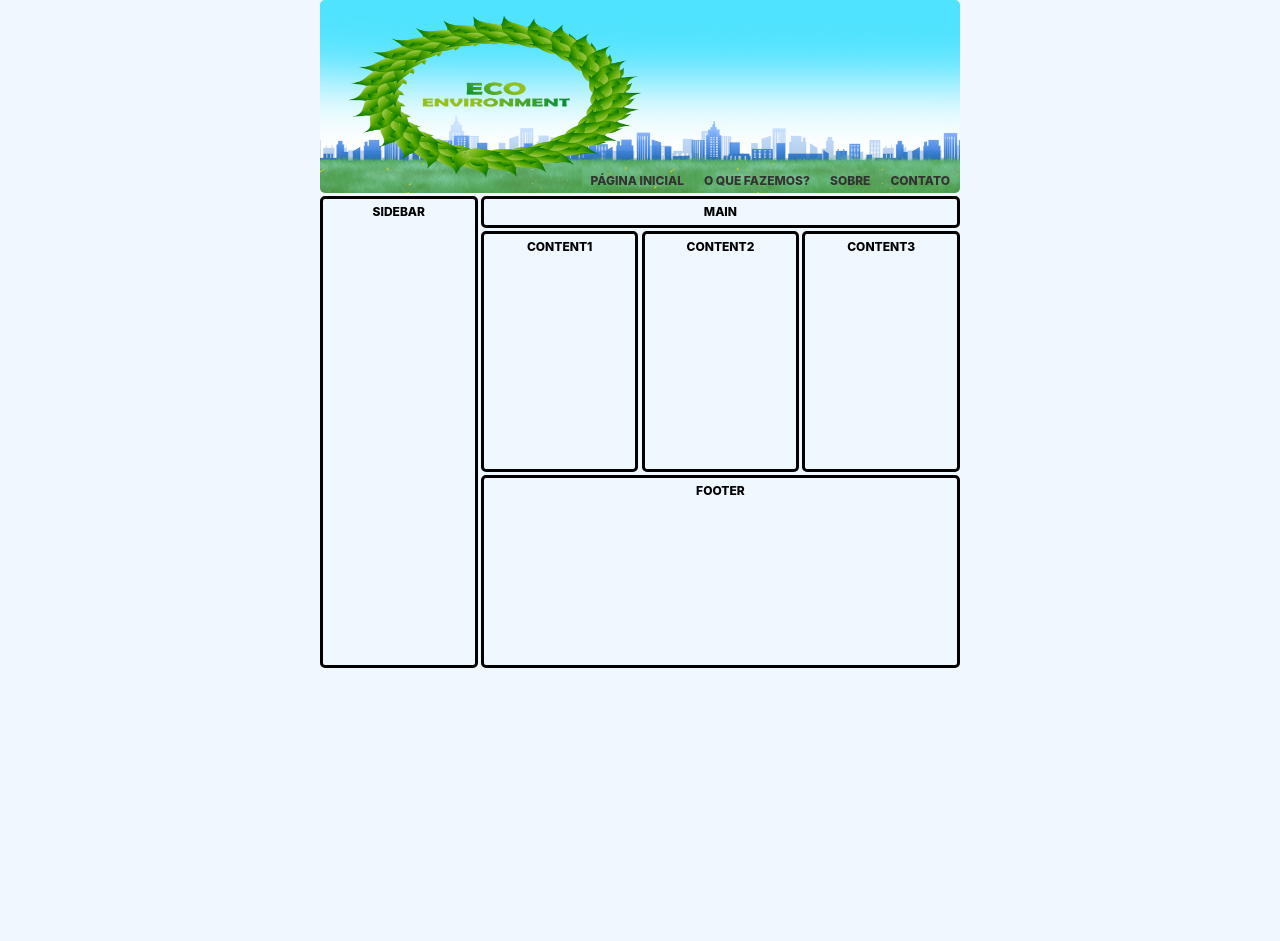
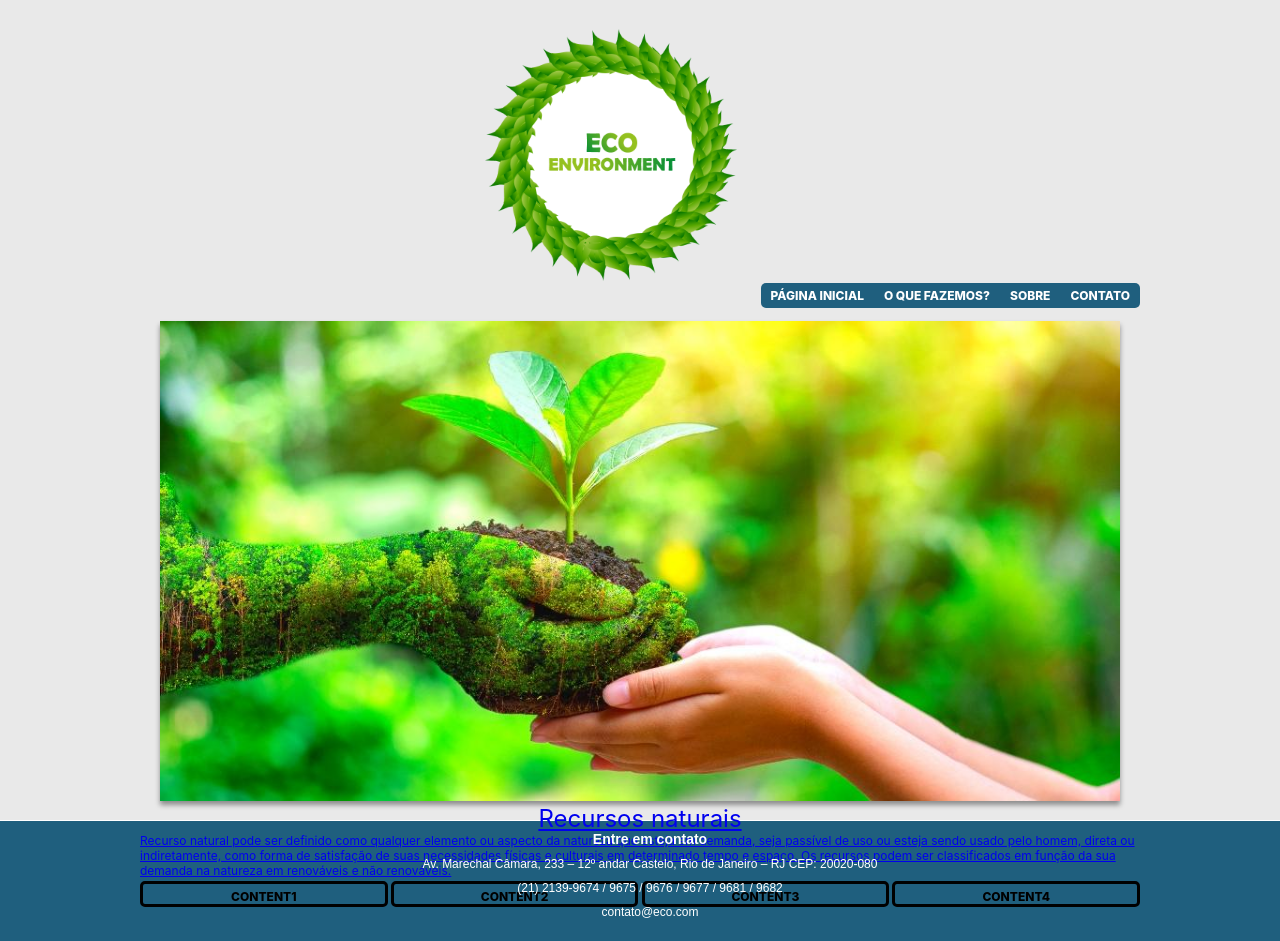
Before and after one commit to eco-environment/projeto_pca, a plain HTML site: page index.html in a window 1280 px wide. Before the commit the page ends 800 px from the top, so only its background shows below. Drawn offline with Linux system fonts and the light colour scheme.

Commit message:
Atualização

```diff
--- a/index.html
+++ b/index.html
@@ -11,9 +11,15 @@
   <body>
     <div class="container">
       <nav>
+        <a href="index.html">
+          <img
+            class="logo"
+            src="img/eco-environment-bg-white.png"
+            alt="Logo Eco Environment"
+        /></a>
         <div class="menu">
           <ul class="menu-item">
-            <li><a href="#">Página Inicial</a></li>
+            <li><a href="index.html">Página Inicial</a></li>
             <li>
               <a href="#">O que fazemos?</a>
               <ul>
@@ -27,12 +33,35 @@
           </ul>
         </div>
       </nav>
-      <main>Main</main>
-      <div class="sidebar">Sidebar</div>
+      <main>
+        <a href="index.html">
+          <img class="" src="img/natureza.jpg" alt="Natureza" />
+          <div class="quote">
+            <h1>Recursos naturais</h1>
+            <p>
+              Recurso natural pode ser definido como qualquer elemento ou
+              aspecto da natureza que esteja em demanda, seja passível de uso ou
+              esteja sendo usado pelo homem, direta ou indiretamente, como forma
+              de satisfação de suas necessidades físicas e culturais em
+              determinado tempo e espaço. Os recursos podem ser classificados em
+              função da sua demanda na natureza em renováveis e não renováveis.
+            </p>
+          </div>
+        </a>
+      </main>
       <div class="content1">Content1</div>
       <div class="content2">Content2</div>
       <div class="content3">Content3</div>
-      <footer>Footer</footer>
+      <div class="content4">Content4</div>
     </div>
+    <footer>
+      <h1>Entre em contato</h1>
+      <p>
+        Av. Marechal Câmara, 233 – 12º andar Castelo, Rio de Janeiro – RJ CEP:
+        20020-080
+      </p>
+      <p>(21) 2139-9674 / 9675 / 9676 / 9677 / 9681 / 9682</p>
+      <p class="email">contato@eco.com</p>
+    </footer>
   </body>
 </html>
--- a/style.css
+++ b/style.css
@@ -42,9 +42,7 @@ main {
 }
 
 body {
-  margin: 0 auto;
-  max-width: 50%;
-  background-color: aliceblue;
+  background-color: #e9e9e9;
   /*background-image: linear-gradient(
     to right top,
     #051937,
@@ -58,11 +56,13 @@ body {
 }
 
 .container {
+  margin: 0 auto;
+  max-width: 1000px;
   display: grid;
   height: 100vh;
   grid-template-columns: 1fr 1fr 1fr 1fr;
   grid-template-rows: 1.2fr 0.2fr 1.5fr 1.2fr 0.8fr;
-  grid-template-areas: "nav nav nav nav" "sidebar main main main" "sidebar content1 content2 content3" "sidebar footer footer footer";
+  grid-template-areas: "nav nav nav nav" "main main main main" "content1 content2 content3 content4" "footer footer footer footer";
   grid-gap: 0.2rem;
   font-family: Inter, sans-serif;
   font-weight: 800;
@@ -73,9 +73,6 @@ body {
 }
 
 nav {
-  background-image: url(img/bg_eco_new.jpg);
-  background-size: 960px 100%;
-  background-repeat: no-repeat;
   grid-area: nav;
   border-radius: var(--main-radius);
   padding-top: var(--main-padding);
@@ -84,10 +81,19 @@ nav {
   justify-content: flex-end;
 }
 
+.logo {
+  width: 300px;
+}
+
 /*Estilo Menu*/
 
 .menu-item {
   list-style: none;
+}
+
+.menu {
+  border-radius: 5px;
+  background-color: #1f5f7e;
 }
 
 .menu-item li {
@@ -96,7 +102,7 @@ nav {
 }
 
 .menu-item li a {
-  color: #333;
+  color: #fff;
   text-decoration: none;
   padding: 5px 10px;
   display: block;
@@ -104,7 +110,7 @@ nav {
 
 .menu-item li a:hover {
   border-radius: 5px;
-  background: #333;
+  background: #28a0dc;
   color: #fff;
   text-shadow: 0px 0px 5px #fff;
 }
@@ -116,7 +122,7 @@ nav {
   position: absolute;
   top: 25px;
   left: 0;
-  background-color: #fff;
+  background-color: #1f5f7e;
   display: none;
 }
 
@@ -132,16 +138,22 @@ nav {
 
 main {
   grid-area: main;
-  border-radius: var(--main-radius);
-  padding-top: var(--main-padding);
-  border: solid #000;
+  margin-top: 10px;
 }
 
-.sidebar {
-  grid-area: sidebar;
-  border-radius: var(--main-radius);
-  padding-top: var(--main-padding);
-  border: solid #000;
+main img {
+  width: 960px;
+  box-shadow: rgb(0 0 0 / 40%) 0px 4px 5px;
+}
+
+main h1,
+p {
+  font-weight: normal;
+  text-transform: none;
+}
+
+main p {
+  text-align: left;
 }
 
 .content1 {
@@ -165,11 +177,39 @@ main {
   border: solid #000;
 }
 
-footer {
-  grid-area: footer;
+.content4 {
+  grid-area: content4;
   border-radius: var(--main-radius);
   padding-top: var(--main-padding);
   border: solid #000;
+}
+
+footer {
+  text-align: center;
+  color: #fff;
+  grid-area: footer;
+  margin-top: 20px;
+  border-top: 1px solid #fff;
+  background-color: #1f5f7e;
+  height: 120px;
+}
+
+footer h1 {
+  font-size: 14px;
+  margin-top: 10px;
+  margin-left: 20px;
+}
+
+footer p {
+  font-size: 12px;
+  margin-top: 10px;
+  font-weight: normal;
+  margin-left: 20px;
+}
+
+.email {
+  font-weight: normal;
+  text-transform: lowercase;
 }
 
 @media only screen and (max-width: 550px) {
```
Also changed, not shown: img/eco-environment-bg-white.png (added), img/eco-environment.png (added), img/natureza.jpg (added).
